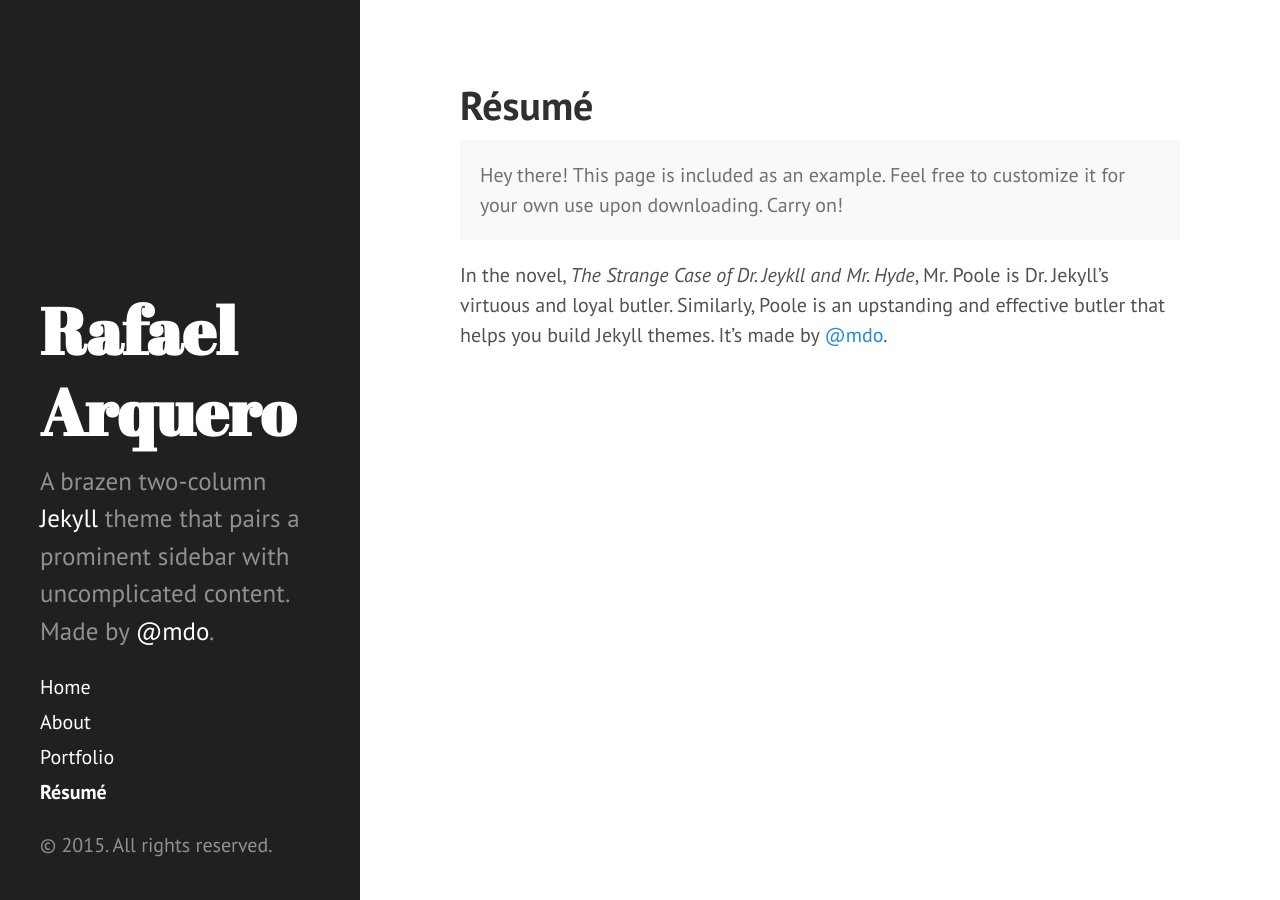
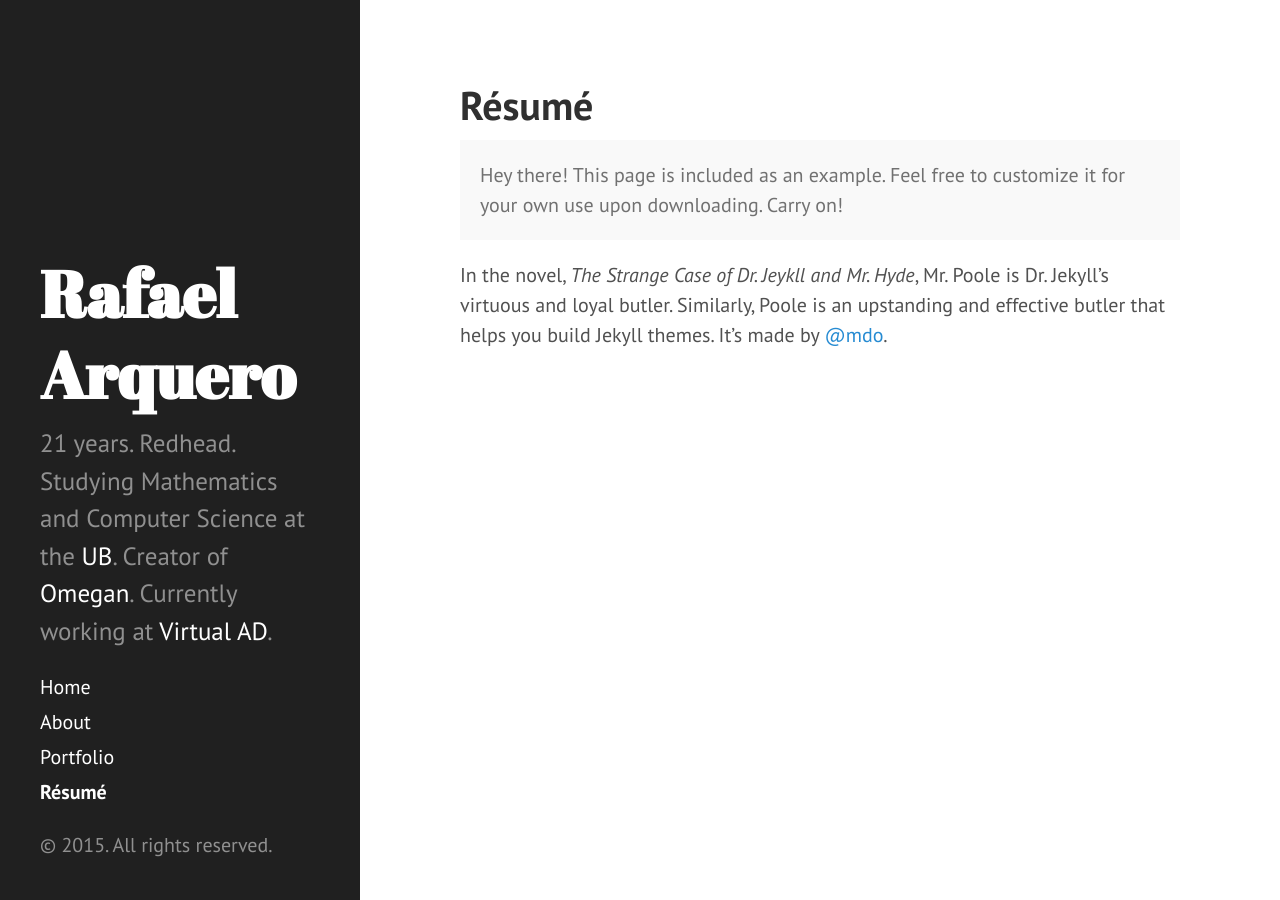
Before and after one commit to arkeros/rafael.arque.ro, a Jekyll site: the page built from resume.md, in a window 1280 px wide. Built offline with Jekyll 4.4.1, drawn with Linux system fonts in a browser that asks for light colours; Markdown is read by kramdown in place of the engine named in the settings.

Commit message:
personal description

```diff
--- a/_config.yml
+++ b/_config.yml
@@ -9,7 +9,7 @@ relative_permalinks: true
 # Setup
 title:            Rafael Arquero
 tagline:          'A Jekyll theme'
-description:      'A brazen two-column <a href="http://jekyllrb.com" target="_blank">Jekyll</a> theme that pairs a prominent sidebar with uncomplicated content. Made by <a href="https://twitter.com/mdo" target="_blank">@mdo</a>.'
+description:	  '21 years. Redhead. Studying Mathematics and Computer Science at the <a href="http://www.ub.edu" target="_blank">UB</a>. Creator of <a href="http://omegan.net" target="_blank">Omegan</a>. Currently working at <a href="http://www.virtual-ad.com" target="_blank">Virtual AD</a>.'
 url:              https://rafael.arque.ro
 baseurl:          /
 
```
